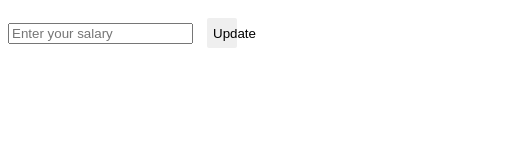
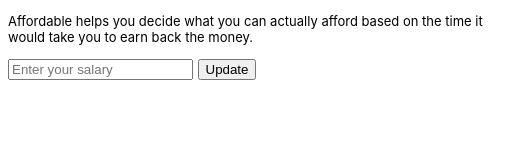
Before and after one commit to me-heer/affordable, a browser extension: page popup.html in a window 400 px wide. Shown: the whole page, 508 px wide, since content can reach past the window. Drawn offline with Linux system fonts and the light colour scheme.

```diff
--- a/background.js
+++ b/background.js
@@ -1,6 +1,6 @@
 let settings = {
-    salary: "30000",
-    hoverMode: true
+    salary: "65000",
+    hoverMode: false
 }
 
 chrome.runtime.onInstalled.addListener(setConfigs);
--- a/button.css
+++ b/options.css
@@ -1,3 +1,7 @@
+body {
+    font-family: 'Inter', sans-serif;
+}
+
 button {
     height: 30px;
     width: 30px;
@@ -5,9 +9,9 @@
     margin: 10px;
     border: none;
     border-radius: 2px;
-  }
+}
 
-  button.current {
+button.current {
     box-shadow: 0 0 0 2px white,
                 0 0 0 4px black;
-  }
+}
--- /dev/null
+++ b/popup.css
@@ -0,0 +1,8 @@
+body {
+    font-family: 'Inter', sans-serif;
+}
+
+.affordable-info {
+    width: 500px;
+    font-size: small;
+}
--- a/popup.html
+++ b/popup.html
@@ -1,11 +1,17 @@
 <!DOCTYPE html>
 <html>
 <head>
-    <link rel="stylesheet" href="button.css">
+    <link rel="stylesheet" href="popup.css">
 </head>
 <body>
+<div class="affordable-info">
+    <p>Affordable helps you decide what you can actually afford based on the time it would take you to earn back the
+        money.</p>
+</div>
 <input type="number" id="salary" placeholder="Enter your salary"/>
 <button id="updateSalary">Update</button>
+
 <script src="popup.js"></script>
+
 </body>
 </html>
```
Also changed, not shown: options.html (+1 -1 lines). Lines whose indentation alone changed are shown as unchanged.
